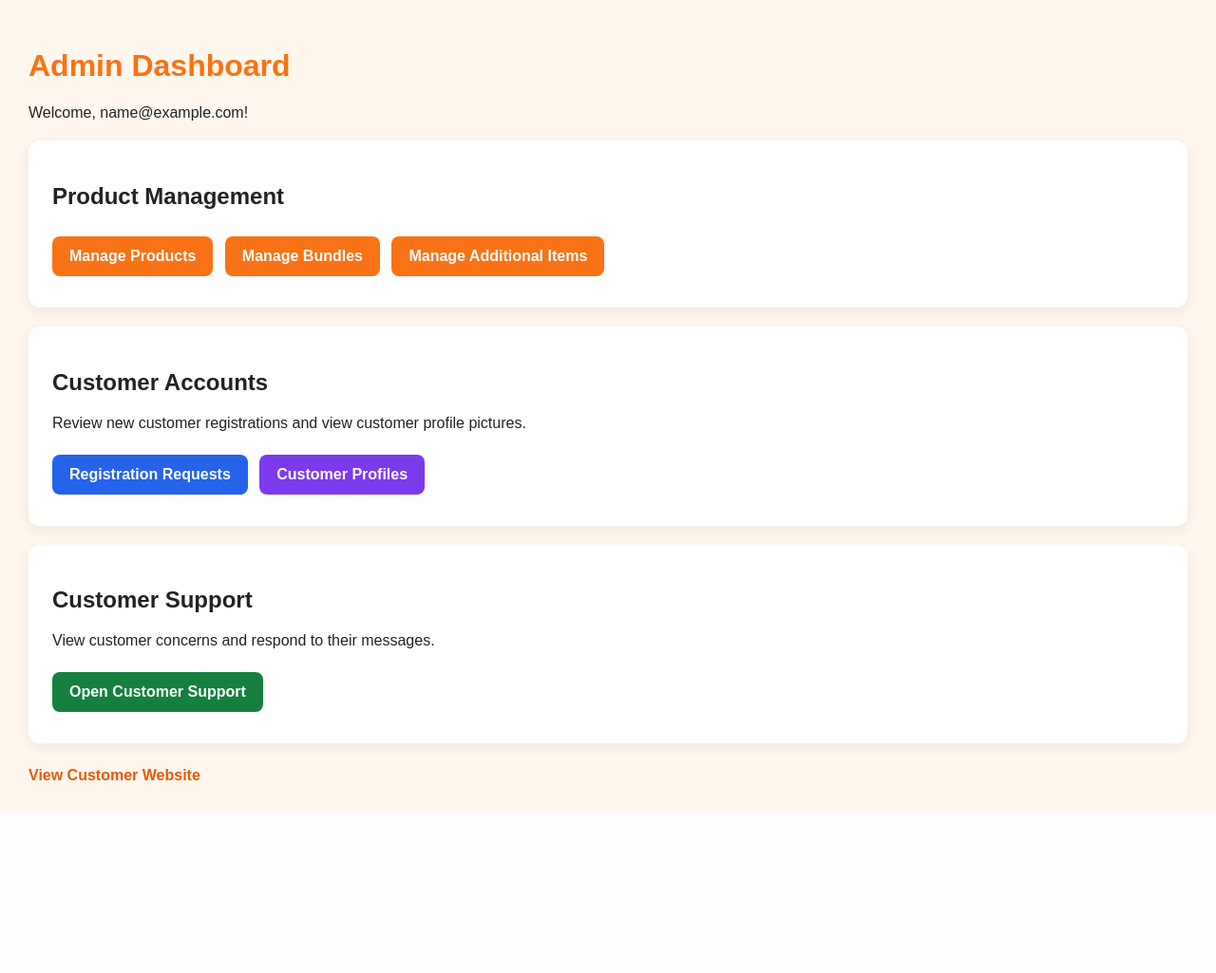
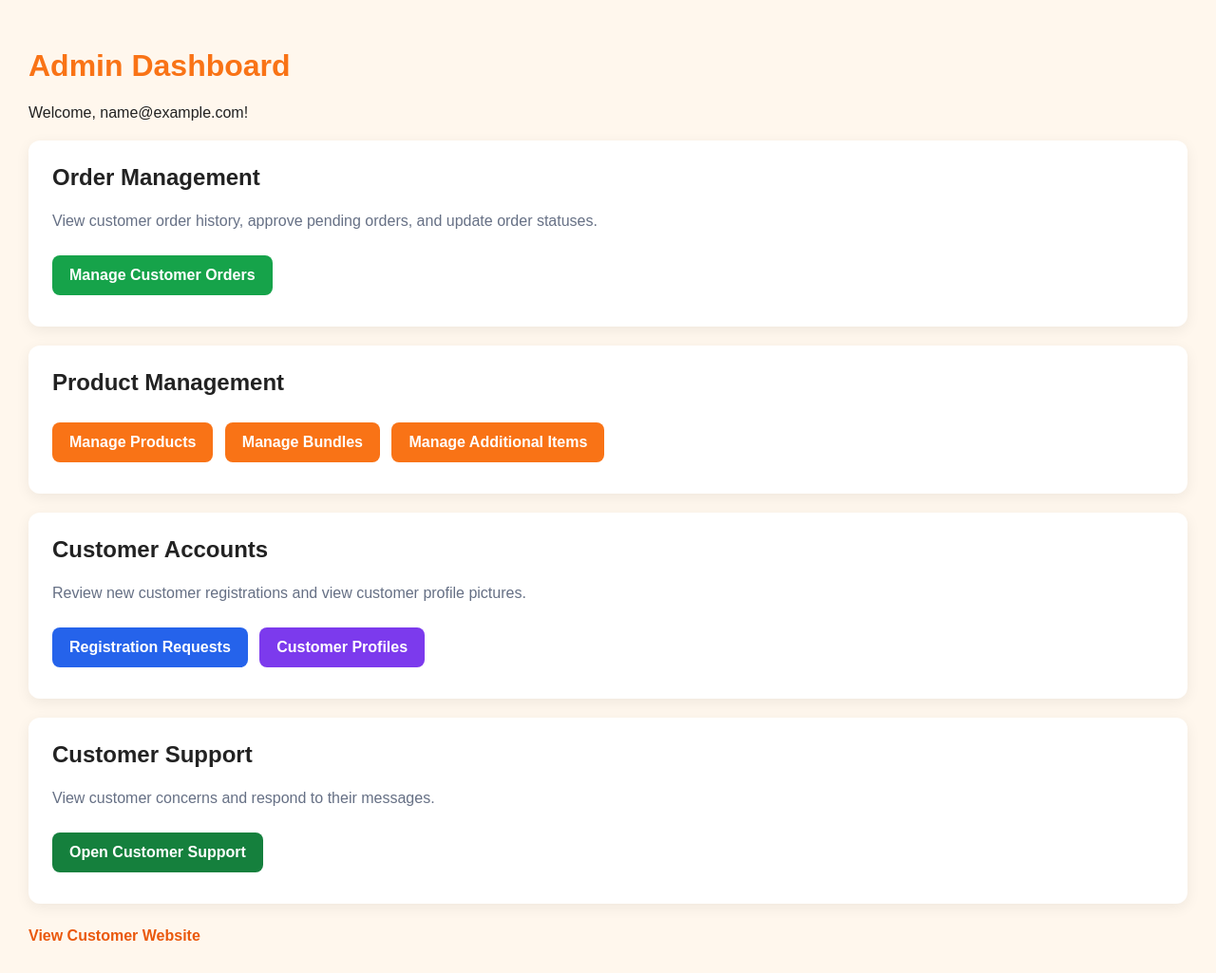
Before and after one commit to lhouienellestomago-cell/kananke, a PHP site: page /admin_dashboard.php in a window 1280 px wide. Shown: the whole page at 95% size. Before the commit the page ends 856 px from the top, so only its background shows below. Run offline with PHP 8.4, Linux system fonts and the light colour scheme; the visitor is signed in with stand-in values (Sample User, id 1).

Commit message:
Update admin_dashboard.php

```diff
--- a/admin_dashboard.php
+++ b/admin_dashboard.php
@@ -12,59 +12,209 @@ if (
 ?>
 <!DOCTYPE html>
 <html lang="en">
+
 <head>
 <meta charset="UTF-8">
 <meta name="viewport" content="width=device-width, initial-scale=1.0">
+
 <title>Admin Dashboard - Kananke Food Hauz</title>
+
 <style>
-*{box-sizing:border-box}
-body{font-family:Arial,sans-serif;background:#fff7ed;margin:0;padding:30px;color:#222}
-h1{color:#f97316}
-.admin-card{background:white;padding:25px;border-radius:12px;margin-top:20px;box-shadow:0 4px 15px #0001}
-.admin-btn{display:inline-block;background:#f97316;color:white;padding:12px 18px;margin:8px 8px 8px 0;border-radius:8px;text-decoration:none;font-weight:bold}
-.admin-btn:hover{background:#ea580c}
-.support-btn{background:#15803d}
-.support-btn:hover{background:#166534}
-.registration-btn{background:#2563eb}
-.registration-btn:hover{background:#1d4ed8}
-.profile-btn{background:#7c3aed}
-.profile-btn:hover{background:#6d28d9}
-.footer-link{display:inline-block;margin-top:25px;color:#ea580c;font-weight:bold;text-decoration:none}
-@media(max-width:600px){body{padding:16px}.admin-card{padding:18px}.admin-btn{display:block;text-align:center;margin:10px 0}}
+* {
+    box-sizing: border-box;
+}
+
+body {
+    font-family: Arial, sans-serif;
+    background: #fff7ed;
+    margin: 0;
+    padding: 30px;
+    color: #222;
+}
+
+h1 {
+    color: #f97316;
+}
+
+.admin-card {
+    background: white;
+    padding: 25px;
+    border-radius: 12px;
+    margin-top: 20px;
+    box-shadow: 0 4px 15px #0001;
+}
+
+.admin-card h2 {
+    margin-top: 0;
+}
+
+.admin-card p {
+    color: #667085;
+    line-height: 1.5;
+}
+
+.admin-btn {
+    display: inline-block;
+    background: #f97316;
+    color: white;
+    padding: 12px 18px;
+    margin: 8px 8px 8px 0;
+    border-radius: 8px;
+    text-decoration: none;
+    font-weight: bold;
+}
+
+.admin-btn:hover {
+    background: #ea580c;
+}
+
+.order-btn {
+    background: #16a34a;
+}
+
+.order-btn:hover {
+    background: #15803d;
+}
+
+.support-btn {
+    background: #15803d;
+}
+
+.support-btn:hover {
+    background: #166534;
+}
+
+.registration-btn {
+    background: #2563eb;
+}
+
+.registration-btn:hover {
+    background: #1d4ed8;
+}
+
+.profile-btn {
+    background: #7c3aed;
+}
+
+.profile-btn:hover {
+    background: #6d28d9;
+}
+
+.footer-link {
+    display: inline-block;
+    margin-top: 25px;
+    color: #ea580c;
+    font-weight: bold;
+    text-decoration: none;
+}
+
+@media(max-width:600px) {
+    body {
+        padding: 16px;
+    }
+
+    .admin-card {
+        padding: 18px;
+    }
+
+    .admin-btn {
+        display: block;
+        text-align: center;
+        margin: 10px 0;
+    }
+}
 </style>
 </head>
+
 <body>
 
 <h1>Admin Dashboard</h1>
-<p>Welcome, <?= htmlspecialchars($_SESSION["user_email"] ?? "", ENT_QUOTES, "UTF-8") ?>!</p>
+
+<p>
+    Welcome,
+    <?= htmlspecialchars(
+        $_SESSION["user_email"] ?? "",
+        ENT_QUOTES,
+        "UTF-8"
+    ) ?>!
+</p>
+
+<!-- ORDER MANAGEMENT -->
 
 <div class="admin-card">
-    <h2>Product Management</h2>
-    <a href="tray.php" class="admin-btn">Manage Products</a>
-    <a href="bundle.php" class="admin-btn">Manage Bundles</a>
-    <a href="additionals.php" class="admin-btn">Manage Additional Items</a>
+
+    <h2>Order Management</h2>
+
+    <p>
+        View customer order history, approve pending orders,
+        and update order statuses.
+    </p>
+
+    <a href="admin_orders.php" class="admin-btn order-btn">
+        Manage Customer Orders
+    </a>
+
 </div>
 
+<!-- PRODUCT MANAGEMENT -->
+
 <div class="admin-card">
+
+    <h2>Product Management</h2>
+
+    <a href="tray.php" class="admin-btn">
+        Manage Products
+    </a>
+
+    <a href="bundle.php" class="admin-btn">
+        Manage Bundles
+    </a>
+
+    <a href="additionals.php" class="admin-btn">
+        Manage Additional Items
+    </a>
+
+</div>
+
+<!-- CUSTOMER ACCOUNTS -->
+
+<div class="admin-card">
+
     <h2>Customer Accounts</h2>
-    <p>Review new customer registrations and view customer profile pictures.</p>
+
+    <p>
+        Review new customer registrations and view customer profile pictures.
+    </p>
+
     <a href="registration_requests.php" class="admin-btn registration-btn">
         Registration Requests
     </a>
+
     <a href="customer_profiles.php" class="admin-btn profile-btn">
         Customer Profiles
     </a>
+
 </div>
 
+<!-- CUSTOMER SUPPORT -->
+
 <div class="admin-card">
+
     <h2>Customer Support</h2>
-    <p>View customer concerns and respond to their messages.</p>
+
+    <p>
+        View customer concerns and respond to their messages.
+    </p>
+
     <a href="admin_support.php" class="admin-btn support-btn">
         Open Customer Support
     </a>
+
 </div>
 
-<a class="footer-link" href="index.php">View Customer Website</a>
+<a class="footer-link" href="index.php">
+    View Customer Website
+</a>
 
 </body>
 </html>
```
